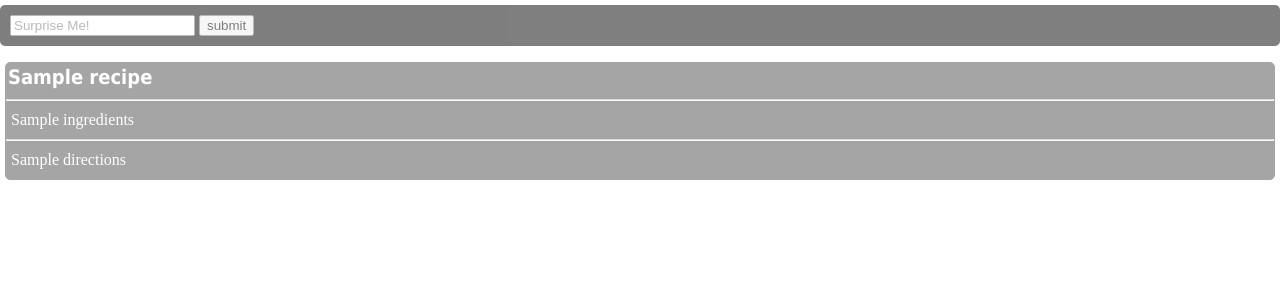
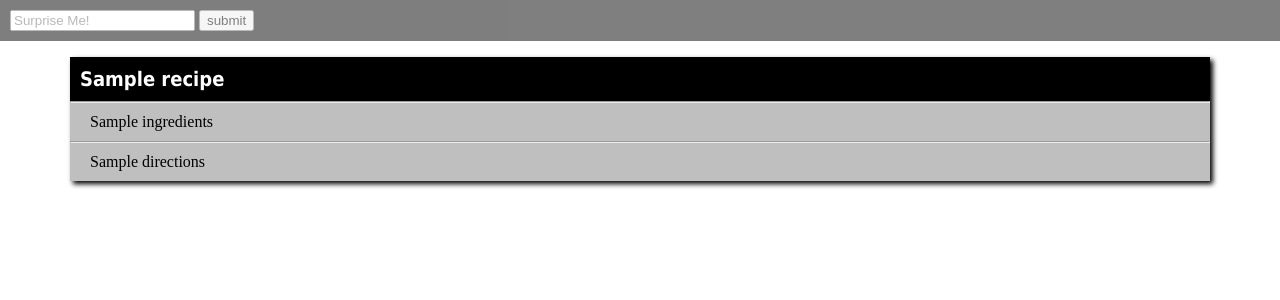
Before and after one commit to mr-pramod-98/Cooking-Guide, a Django app: template Recipe/templates/cook_guide.html in a window 1280 px wide. Shown: the part 125-425 px from the top of the page. Run offline with Django 3.2, Linux system fonts and the light colour scheme; the template is opened without the code that fills it: most values are stand-ins (such as "Sample title", 1, 10 or a date in 2020).

Commit message:
Update cook.css

```diff
--- a/Recipe/cook/static/cook/cook.css
+++ b/Recipe/cook/static/cook/cook.css
@@ -2,28 +2,35 @@
     background : black;
     opacity : 0.5;
     padding : 10px;
-    margin-top : 5px;
-    border-radius : 5px;
 }
 
 .content{
-    border : 1px solid black;
-    border-radius : 5px;
-    margin : 0px 5px 5px 5px;
+    margin : 0px 70px 30px 70px;
     background : black;
-    color : white;
-    opacity : 0.35;
+    box-shadow : 3px 3px 5px black;
 }
 
 .title{
-    padding : 2px;
+    padding : 10px;
     font : bold 20px Tahoma;
+    color : white;
 }
 
 .ingredients{
-    padding : 2px 5px 2px 5px;
+    padding : 10px 20px 10px 20px;
+    background : white;
+    opacity : 0.75;
 }
 
 .directions{
-    padding : 2px 5px 10px 5px;
+    /*        top right bottom left         */
+    padding : 10px 20px 10px 20px;
+    background : white;
+    opacity : 0.75;
 }
+
+hr{
+    margin : 0px;
+    padding : opx;
+    color : white;
+}
```
